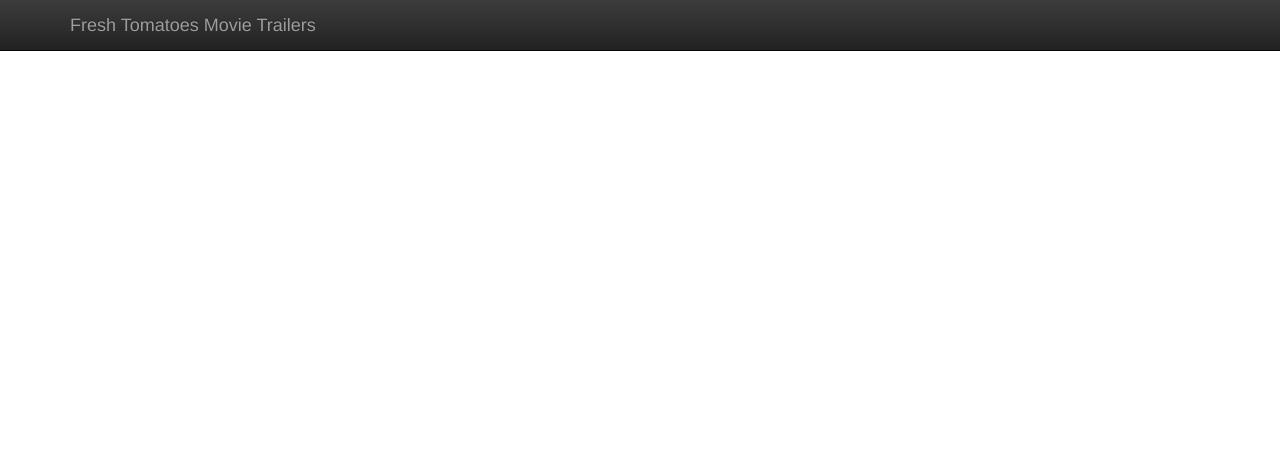
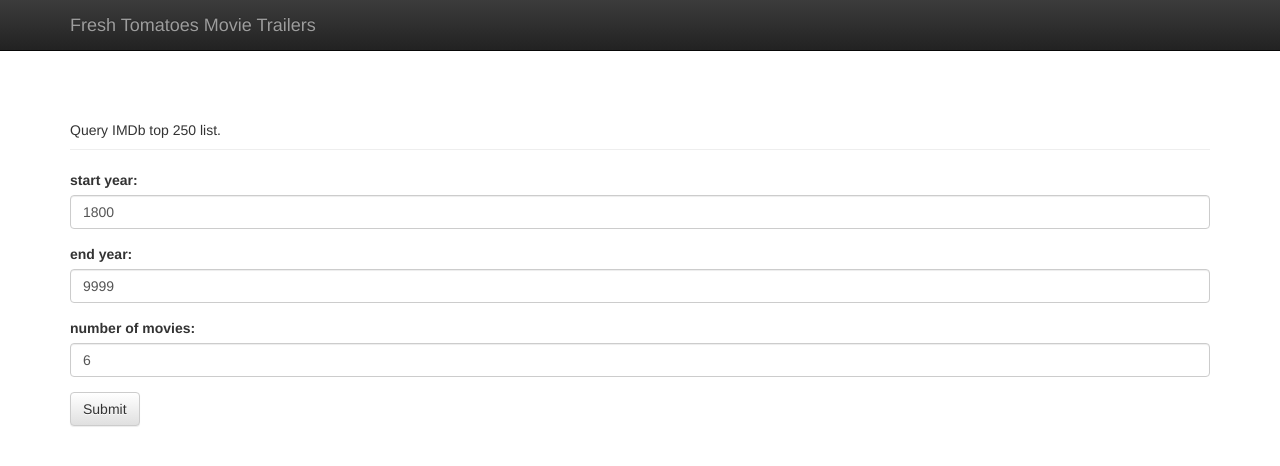
Before and after one commit to vortex-ninja/fsnd-movie-trailer-website, a Flask app: page / in a window 1280 px wide. Shown: the top 466 px of the page. Run offline with Flask 2, Linux system fonts and the light colour scheme; some libraries are stand-ins or nearby versions.

Commit message:
Add top-250 query feature

```diff
--- a/app.py
+++ b/app.py
@@ -1,7 +1,8 @@
 """functions that display, operate on class Movie objects"""
 
-from flask import Flask, render_template
-from movies import movies
+from flask import Flask, render_template, redirect, url_for, session
+from forms import QueryForm
+from flask_bootstrap import Bootstrap
 import imdb
 import media
 
@@ -39,29 +40,34 @@ def filter_movies(movies, *args):
 
 
 # removes films that don't have at least 'title' and 'rating' attributes
-movies = filter_movies(movies, 'title', 'rating')
 
 
 app = Flask(__name__)
+Bootstrap(app)
 app.config['PREFERRED_URL_SCHEME'] = 'https'
+app.config['SECRET_KEY'] = 'development key'
 
 
-@app.route('/')
+@app.route('/', methods=['GET', 'POST'])
 def main_page():
     """creates an html file and renders templates in it"""
 
-    return render_template('index.html', movies=movies)
+    form = QueryForm()
+    if form.validate_on_submit():
+        session['form_inputs'] = (form.min_year.data,
+                                  form.max_year.data,
+                                  form.number.data)
+        return redirect(url_for('movie_list'))
+    return render_template('form.html', form=form)
 
 
-@app.route('/top-250/<int:min_year>/<int:max_year>/<int:number>')
-def top_250(min_year, max_year, number):
-    """creates an html file and renders templates in it"""
-
-    movies = between_years(min_year, max_year, number)
-    return render_template('index.html', movies=movies)
-
+@app.route('/list', methods=['GET'])
+def movie_list():
+    movies = between_years(*session['form_inputs'])
+    return render_template('main.html', movies=movies)
 
 # Starts flask server
+
 
 if __name__ == '__main__':
     app.secret_key = 'Top secret key'
--- /dev/null
+++ b/forms.py
@@ -0,0 +1,19 @@
+from flask_wtf import FlaskForm
+from wtforms import SubmitField, IntegerField
+from wtforms.validators import Required
+
+
+class QueryForm(FlaskForm):
+
+    error_msg = 'Please input a number.'
+    min_year = IntegerField('start year:',
+                            default=1800,
+                            validators=[Required(message=error_msg)])
+    max_year = IntegerField('end year: ',
+                            default=9999,
+                            validators=[Required(message=error_msg)])
+    number = IntegerField('number of movies:',
+                          default=6,
+                          validators=[Required(message=error_msg)])
+
+    submit = SubmitField('Submit')
--- a/templates/index.html
+++ b/templates/base.html
@@ -15,8 +15,12 @@
 
     <link rel="stylesheet" href="{{ url_for('static', filename='css/main.css') }}">
     <script charset="utf-8" src="{{ url_for('static', filename='js/functions.js') }}"></script>
+    <script charset="utf-8" src="{{ url_for('static', filename='js/loading.js') }}"></script>
 </head>
   <body>
+    <div id="loading"></div>
+    <div id="content">
+
     <!-- Trailer Video Modal -->
     <div class="modal" id="trailer">
       <div class="modal-dialog">
@@ -40,36 +44,6 @@
         </div>
       </div>
     </div>
-    <div class="container">
-    <!-- Create movie tiles -->
-
-      {% for movie in movies %}
-
-        <div class="col-md-6 col-lg-4 movie-tile text-center"
-          {% if movie.trailer_youtube_id %}
-            data-trailer-youtube-id="{{ movie.trailer_youtube_id }}"data-toggle="modal" data-target="#trailer"
-          {% endif %} >
-
-            {% if not movie.trailer_youtube_id and movie.imdb_id %}
-              <a class="imdb-link" href="{{ movie.imdb_url }}">
-            {% endif %}
-
-                <div class="movie-tile-inner">
-                  <img src="{{ movie.poster_image_url }}" width="220" height="342">
-                  <div class="movie-info">
-                    <h2>{{ movie.title }}</h2>
-                    <p>IMDb Rating: {{movie.rating}}</p>
-                  </div>
-                </div>
-
-            {% if not movie.trailer_youtube_id and movie.imdb_id %}
-              </a>
-            {% endif %}
-
-          </div>
-
-      {% endfor %}
-
-    </div>
+    {% block page_content %}{% endblock %}
   </body>
 </html>
--- /dev/null
+++ b/templates/form.html
@@ -0,0 +1,9 @@
+{% import 'bootstrap/wtf.html' as wtf %}
+{% extends 'base.html' %}
+
+{% block page_content %}
+<div class="container">
+    <p class="page-header">Query IMDb top 250 list.</p>
+    {{ wtf.quick_form(form) }}
+</div>
+{% endblock %}
```
Also changed, not shown: templates/main.html (added, +36 -0 lines).
